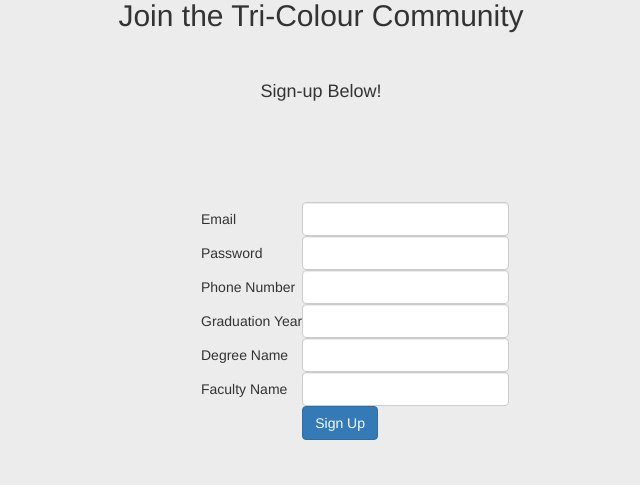
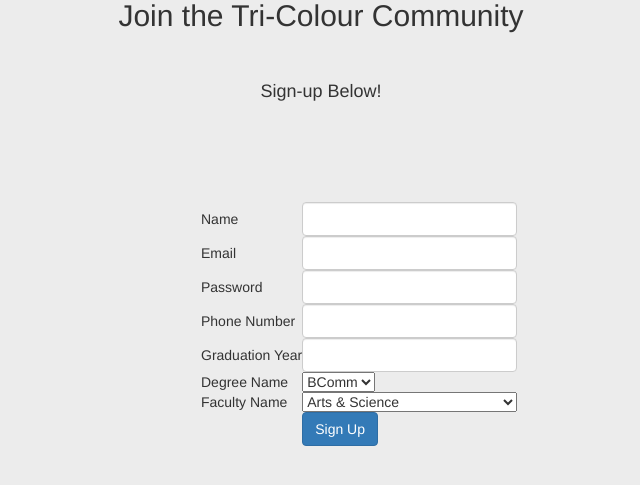
Before and after one commit to imnotcreative1/QBnB, a PHP site: page /index.php in a window 1280 px wide. Shown: the part 151-636 px from the top of the page, without its empty margins (319-959 px from the left). Run offline with PHP 8.4, Linux system fonts and the light colour scheme; some libraries are stand-ins or nearby versions.

Commit message:
login functionality

```diff
--- a/index.php
+++ b/index.php
@@ -95,15 +95,13 @@ if(isset($_POST['loginBtn'])){
 
 
 	// SELECT query
-        $query = "Insert into member values (?, ?, ?, ?, ?, ?)";
+        $query = "Insert into member (email, password, admin, phone_num, year, degree_name, faculty_name, Name) values (?, ?, 0, ?, ?, ?, ?, ?)";
 
         // prepare query for execution
         if($stmt = $con->prepare($query)){
 
         // bind the parameters. This is the best way to prevent SQL injection hacks.
-        $stmt->bind_Param("ssiiss", $_POST['signupEmail'], $_POST['signupPassword'],$_POST['phone_num'], $_POST['gradYear'], $_POST['degree_name'], $_POST['faculty_name']);
-
-
+        $stmt->bind_Param("sssisss", $_POST['signupEmail'],$_POST['signupPassword'],$_POST['phone_num'], $_POST['gradYear'], $_POST['degree_name'], $_POST['faculty_name'], $_POST['signupName']);
 
 
         // Execute the query
@@ -117,6 +115,7 @@ if(isset($_POST['loginBtn'])){
                 $result = $getNewUser->result();
                 $newUserInfo = $result->fetch_assoc();
                 $_SESSION['email'] = $newUserInfo['email'];*/
+                $_SESSION['admin']=0;
                 $_SESSION['email'] = $_POST['signupEmail'];
     			header("Location: /QBnB/profile.php");
     			//echo "user successfully created";
@@ -161,6 +160,10 @@ if(isset($_POST['loginBtn'])){
     <form class="form-horizontal" name='signup' id='signup' action='index.php' method='post'>
         <table>
             <tr>
+                <td>Name</td>
+                <td><input class = "form-control" type='text' name='signupName' id='signupName' /></td>
+            </tr>
+            <tr>
                 <td>Email</td>
                 <td><input class = "form-control" type='text' name='signupEmail' id='signupEmail' /></td>
             </tr>
@@ -178,11 +181,22 @@ if(isset($_POST['loginBtn'])){
             </tr>
             <tr>
                 <td>Degree Name</td>
-                <td><input class = "form-control" type='text' name='degree_name' id='degree_name' /></td>
+                <td><select name='degree_name' id='degree_name'>
+                        <option value="BComm">BComm</option>
+                        <option value="BEng">BEng</option>
+                        <option value="BSc">BSc</option>
+                        <option value="MSc">MSc</option>
+                        <option value="PhD">PhD</option>
+                    </select></td>
             </tr>
             <tr>
                 <td>Faculty Name</td>
-                 <td><input class = "form-control" type='text' name='faculty_name' id='faculty_name' /></td>
+                 <td><select name='faculty_name' id='faculty_name'>
+                        <option value="Arts & Science">Arts & Science</option>
+                        <option value="Commerce">Commerce</option>
+                        <option value="Engineering & Applied Science">Engineering & Applied Science</option>
+                        <option value="Law">Law</option>
+                    </select></td>
             </tr>
             <tr>
                 <td></td>
```
